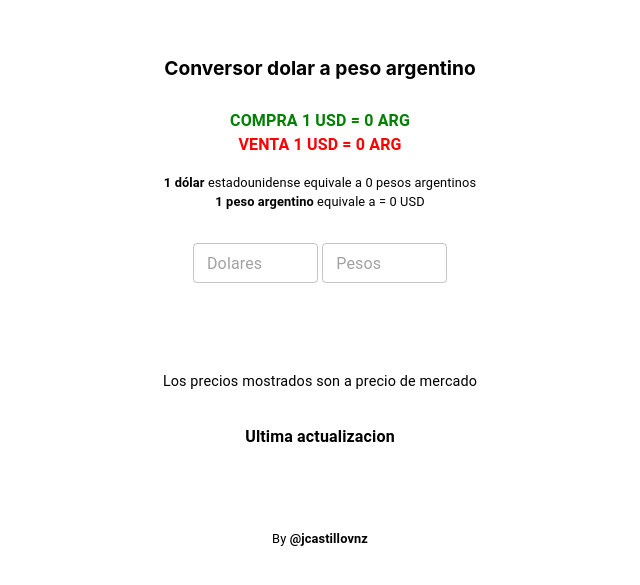
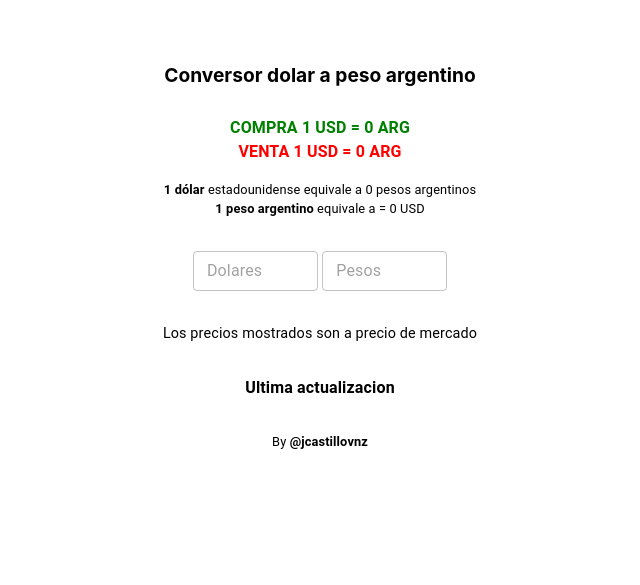
Before and after one commit to jcastillovnz/dollar-to-peso-converter, a Next.js app: page / in a window 1280 px wide. Shown: the part 125-710 px from the top of the page, without its empty margins (320-960 px from the left). Built offline with nearby package versions, Linux system fonts and the light colour scheme; no server answers.

Commit message:
style: fix css

```diff
--- a/pages/index.tsx
+++ b/pages/index.tsx
@@ -63,7 +63,7 @@ const Home: NextPage = () => {
       </Head>
 
       <main className={styles.main}>
-        <div style={{ marginTop: '-4rem' }}>
+        <div style={{ marginTop: '7rem' }}>
           <h1 style={{ fontSize: '1.2rem' }}>
             Conversor dolar a peso argentino
           </h1>
@@ -80,20 +80,31 @@ const Home: NextPage = () => {
             </Typography>
           </div>
 
+
+
           <div style={{ marginTop: '1rem' }}>
             <Typography align="center" variant='body1' style={{ fontSize: '0.8rem' }}>
               <strong>1 dólar</strong> estadounidense equivale a {argPriceSell} pesos argentinos
             </Typography>
           </div>
+
           <div >
             <Typography style={{ fontSize: '0.8rem' }} align="center" variant='body1'>
               <strong>  1 peso argentino</strong> equivale a  =  {isNaN(1 / argPriceSell) || (1 / argPriceSell) === Infinity ? 0 : (1 / argPriceSell)} USD
             </Typography>
           </div>
 
-        </div>
 
-        <div style={{ marginTop: '2rem', flexDirection: 'row' }}>
+          <div style={{
+            flex: 1,
+            marginTop: '2rem',
+            marginBottom: '2rem',
+            flexDirection: 'row',
+            justifyContent: 'center',
+            alignContent: 'center',
+            justifySelf: 'center',
+            textAlign: 'center'
+          }}>
             {' '}
             <OutlinedInput style={{ width: '7.8rem' }} size='small' label="Outlined" placeholder='Dolares' inputRef={usdInput} onChange={(e) => {
               const value = isNaN(parseFloat(e.target.value)) ? 0 : parseFloat(e.target.value);
@@ -105,19 +116,27 @@ const Home: NextPage = () => {
               convertArgToUsd(value)
             }} />
             {' '}
+          </div>
 
+          <div>
+            <Typography style={{ fontSize: '0.9rem' }} align="center">Los precios mostrados son a precio de mercado</Typography>
+            <Typography style={{ marginTop: '2rem', marginBottom: '1.5rem' }} align="center">
+              <strong>Ultima actualizacion</strong>
+            </Typography>
+            <Typography align="center" >
+              {lastUpdate ? dayjs(lastUpdate).format('DD/MM/YYYY h:mm a') : ''}
+            </Typography>
+          </div>
+
+          <div style={{marginTop:'2rem'}}>
+            <Typography style={{ fontSize: '0.8rem' }} align="center" >
+            By <strong>@jcastillovnz</strong>
+            </Typography></div>
         </div>
 
       </main >
-      <div style={{
-        marginTop: '-9rem',
-        marginBottom: '5rem'
-      }}>
-        <Typography style={{ fontSize: '0.9rem' }} align="center">Los precios mostrados son a precio de mercado</Typography>
-        <Typography style={{ marginTop: '2rem' }} align="center"><strong>Ultima actualizacion</strong></Typography>
-        <Typography align="center" >{lastUpdate ? dayjs(lastUpdate).format('DD/MM/YYYY h:mm a') : ''}</Typography>
-      </div>
-      <div ><Typography style={{ fontSize: '0.8rem' }} align="center" >By <strong>@jcastillovnz</strong></Typography></div>
+
+
     </div >
   )
 }
```
Lines whose indentation alone changed are shown as unchanged.
